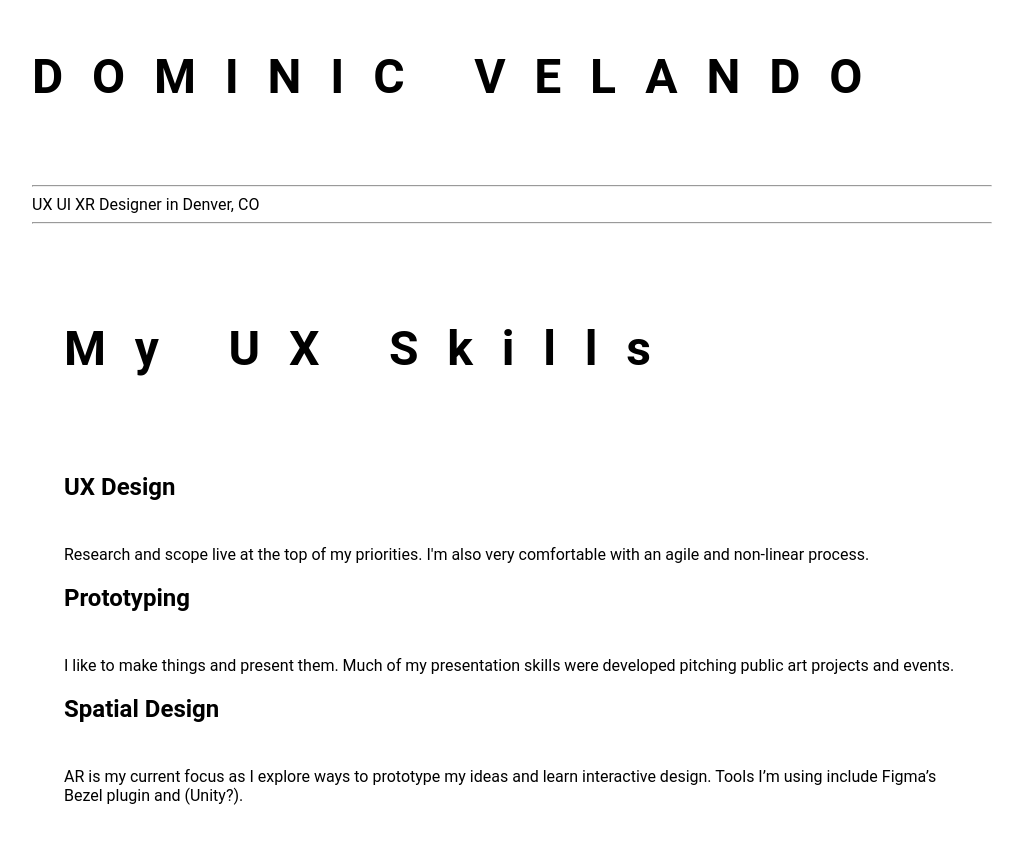
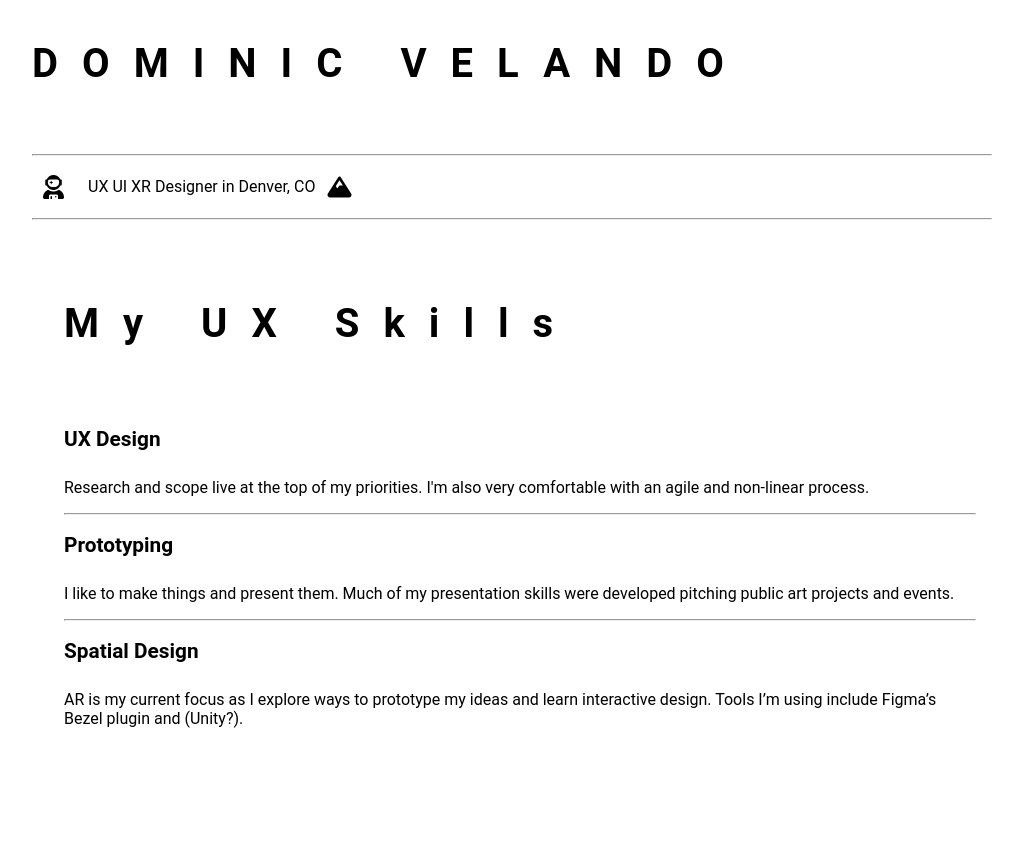
Before and after one commit to hyperfocusman/UX_UI_HW_18, a plain HTML site: page index.html in a window 1280 px wide. Shown: the whole page, without its empty margins (128-1151 px from the left). After the commit the page ends 800 px from the top, so only its background shows below. Drawn offline with Linux system fonts and the light colour scheme.

Commit message:
tables + font awesome icons

````diff
--- a/index.html
+++ b/index.html
@@ -1,5 +1,6 @@
 <html>
 <head>
+  <link rel="stylesheet" href="https://cdnjs.cloudflare.com/ajax/libs/font-awesome/6.0.0-beta3/css/all.min.css">
 <link href="style.css" rel="stylesheet">
 <title> </title>
 </head>
@@ -9,21 +10,32 @@
 <header id="header">
 <!-- resume header with your name and title -->
 <hr>
-UX UI XR Designer in Denver, CO
+<table>
+  <tr>
+    <td><i class='fas fa-user-astronaut' style='font-size:24px'></i>
+    </td>
+    <td>UX UI XR Designer in Denver, CO</td>
+    <td><i class='fas fa-mountain' style='font-size:24px'></i>
+    </td>
+  </tr>
+</table>
 <hr>
 </header>
 <main>
 <article id="mainLeft">
     <section class="mySkills">
+
         <h1>My UX Skills</h1>
         <div class="flexContainer">
           <div>
-           <h2>UX Design</h2>
+            <h2>UX Design</h2>
             <p>Research and scope live at the top of my priorities. I'm also very comfortable with an agile and non-linear process. </p>
+            <hr>
           </div>
           <div>
            <h2>Prototyping</h2></div>
             <p>I like to make things and present them. Much of my presentation skills were developed pitching public art projects and events. </p>
+            <hr>
           </div>
           <div>
             <h2>Spatial Design</h2>
--- a/style.css
+++ b/style.css
@@ -5,21 +5,31 @@ body {
     margin: auto;
 }
 h1 {
-    font-size: 3em;
+    font-size: 2.5em;
     letter-spacing: .6em;
     padding-top: 1em;
     padding-bottom: 1em;
 }
 
 h2 {
-    font-size: 1.5em;
-    padding-bottom: 1em;
+    font-size: 1.3em;
+    padding-bottom: .5em;
 }
 
 h3 {
     font-size: 1em;
     padding-bottom: 1em;
 }
+
+table {
+    border-collapse: separate;
+    border-spacing: 10px;;
+  }
+
+  td {
+    padding: 1px;
+  }
+
 ```css
 header {
    text-align: center;
````
